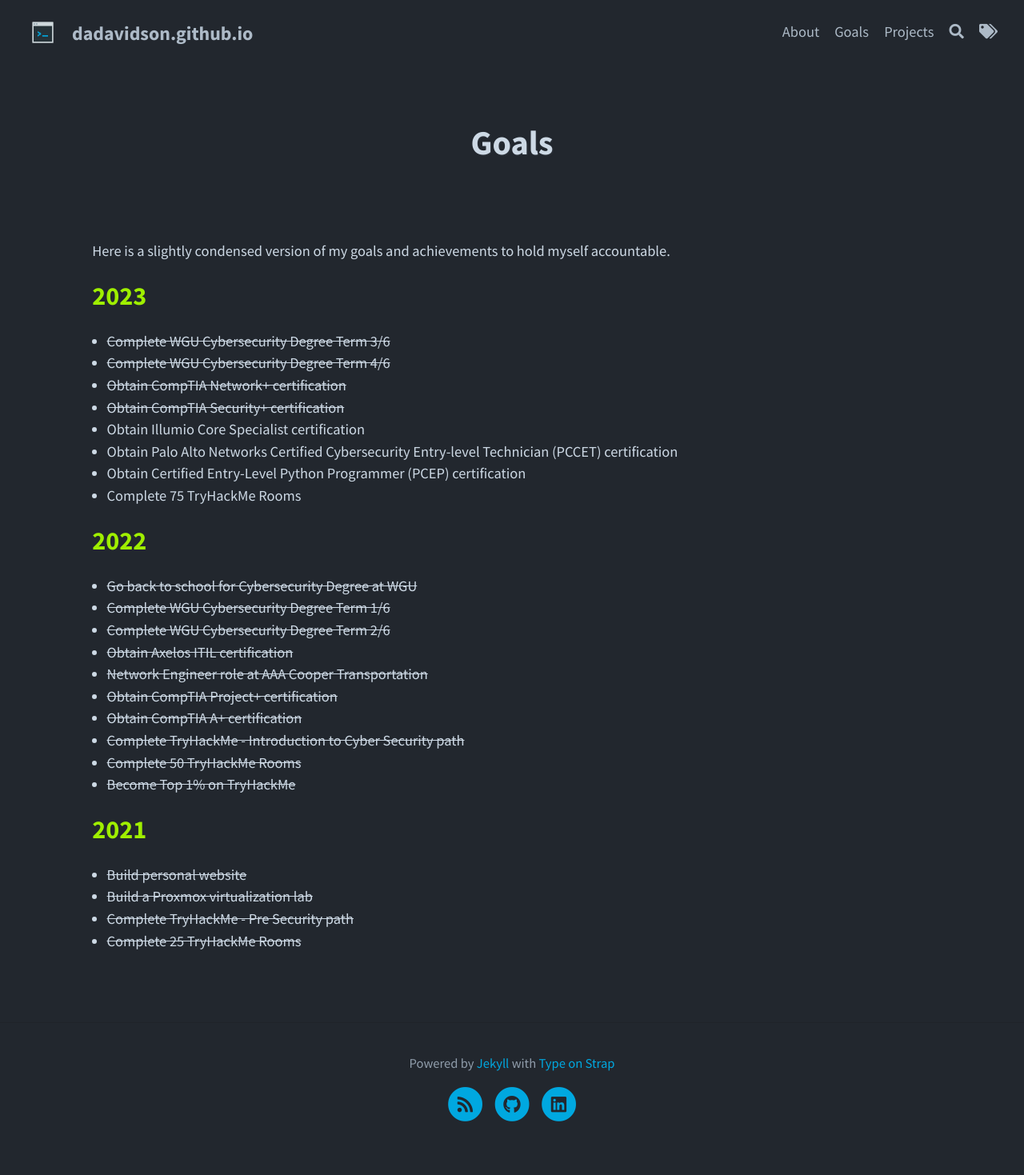
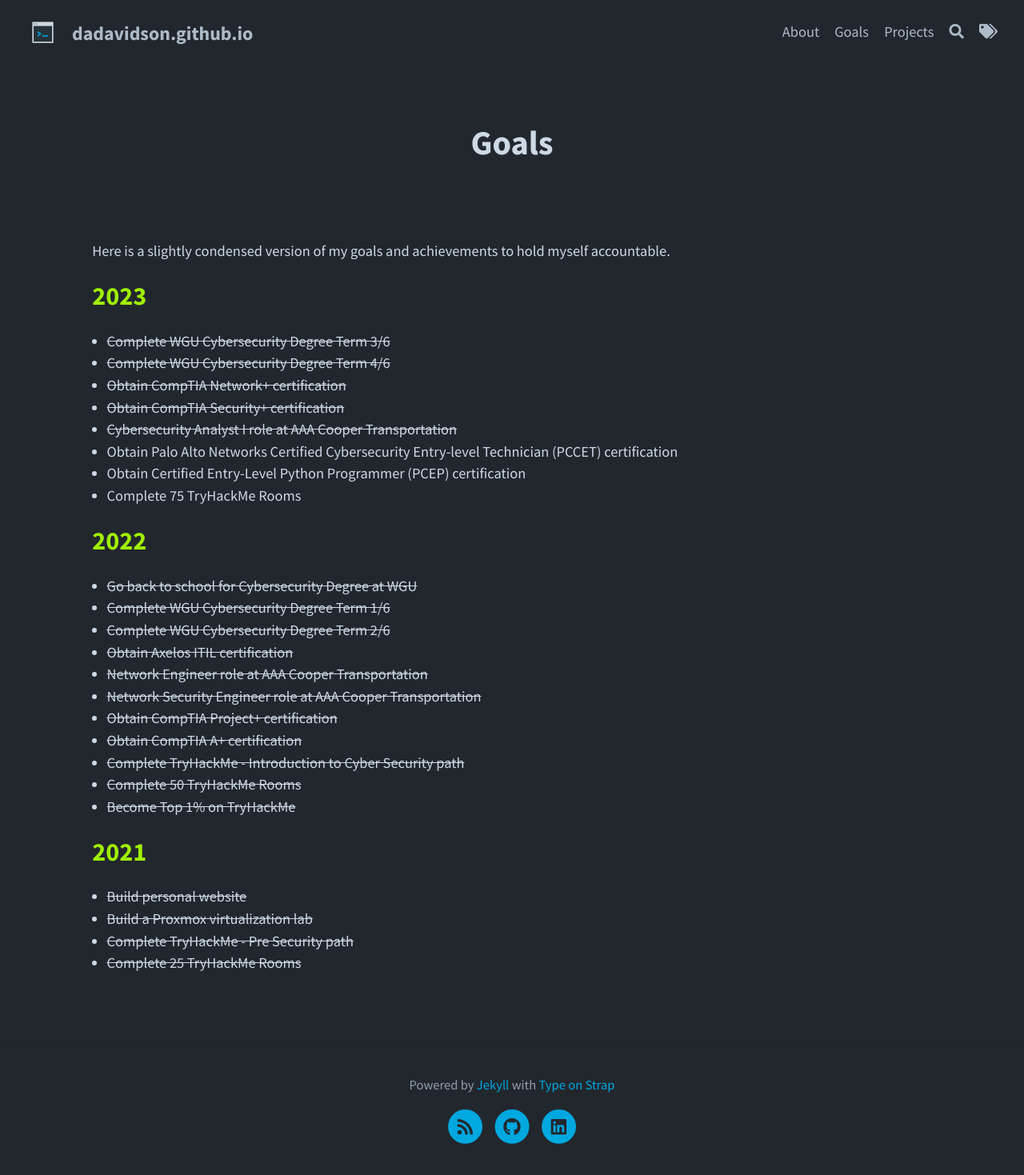
Before and after one commit to dadavidson/dadavidson.github.io, a Jekyll site: the page built from pages/goals.md, in a window 1280 px wide. Shown: the whole page at 80% size. Built offline with Jekyll 4.4.1, drawn with Linux system fonts in a browser that asks for light colours; before the commit the page ends 1442 px from its top, so only the background shows below that.

Commit message:
Update goals.md

```diff
--- a/pages/goals.md
+++ b/pages/goals.md
@@ -10,7 +10,7 @@
 - ~~Complete WGU Cybersecurity Degree Term 4/6~~
 - ~~Obtain CompTIA Network+ certification~~
 - ~~Obtain CompTIA Security+ certification~~
-- Obtain Illumio Core Specialist certification
+- ~~Cybersecurity Analyst I role at AAA Cooper Transportation~~
 - Obtain Palo Alto Networks Certified Cybersecurity Entry-level Technician (PCCET) certification
 - Obtain Certified Entry-Level Python Programmer (PCEP) certification
 - Complete 75 TryHackMe Rooms
@@ -22,6 +22,7 @@
 - ~~Complete WGU Cybersecurity Degree Term 2/6~~
 - ~~Obtain Axelos ITIL certification~~
 - ~~Network Engineer role at AAA Cooper Transportation~~
+- ~~Network Security Engineer role at AAA Cooper Transportation~~
 - ~~Obtain CompTIA Project+ certification~~
 - ~~Obtain CompTIA A+ certification~~
 - ~~Complete TryHackMe - Introduction to Cyber Security path~~
```
